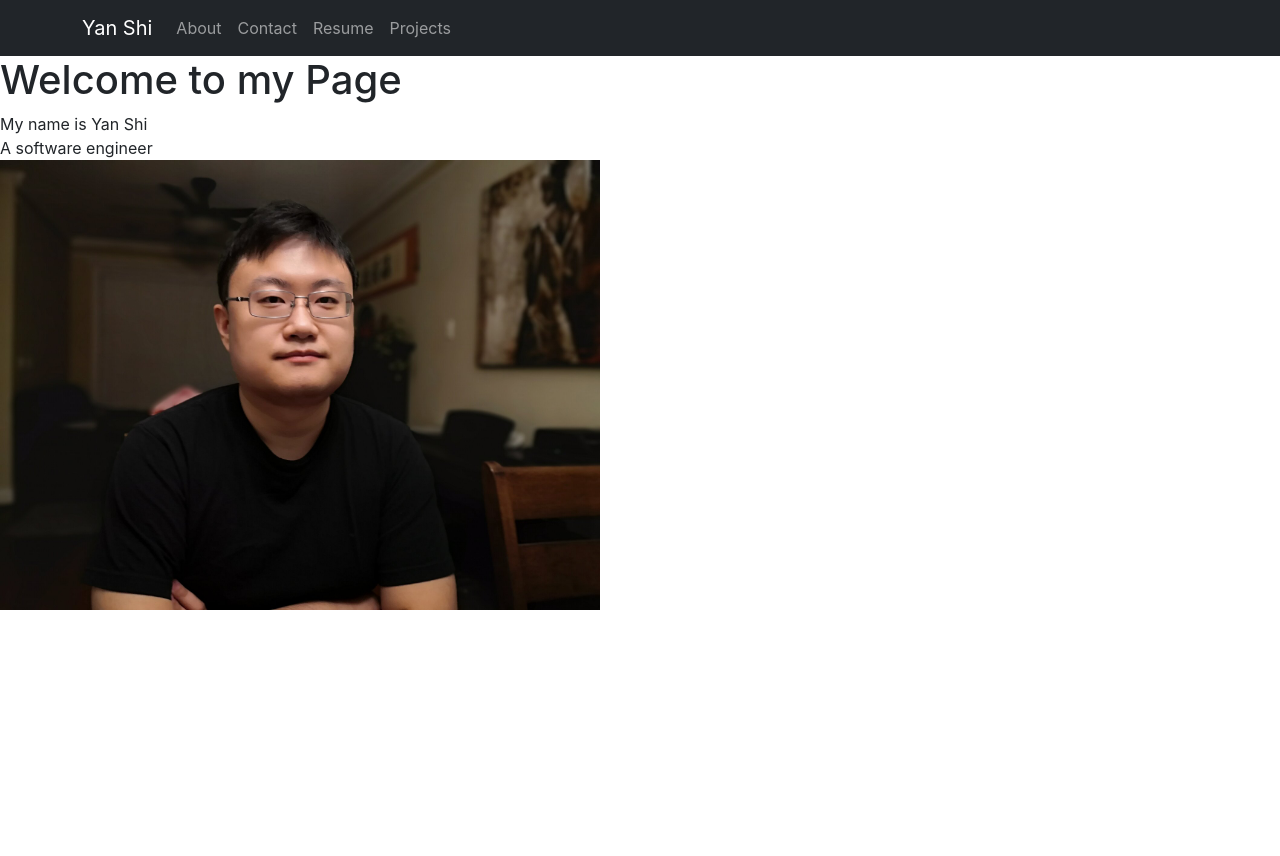
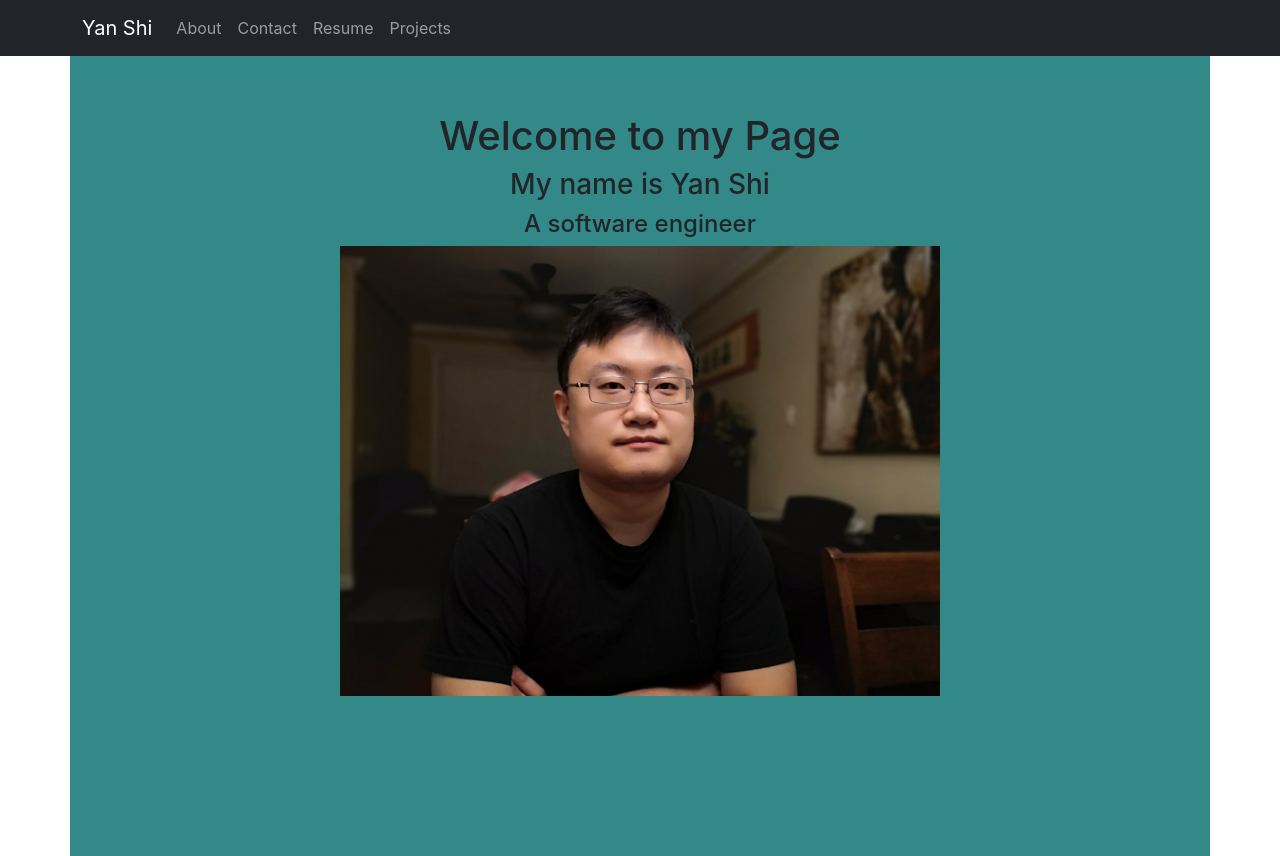
Before and after one commit to leonshiyan/react-portfolio, a React (Create React App) app: page / in a window 1280 px wide. Before the commit the page ends 800 px from the top, so only its background shows below. Built offline with nearby package versions, Linux system fonts and the light colour scheme.

Commit message:
index page style

```diff
--- a/src/App.css
+++ b/src/App.css
@@ -41,3 +41,9 @@ img{
   width: 600px;
   height: auto;
 }
+
+h1, h3, h4, img ,p{
+  text-align: center;
+  display: block;
+  margin: 0 auto;
+}
--- a/src/components/NavBar.jsx
+++ b/src/components/NavBar.jsx
@@ -1,4 +1,3 @@
-import { Link } from "react-router-dom"
 import Container from 'react-bootstrap/Container';
 import Nav from 'react-bootstrap/Nav';
 import Navbar from 'react-bootstrap/Navbar';
--- a/src/pages/Home.jsx
+++ b/src/pages/Home.jsx
@@ -1,17 +1,21 @@
 import NavBar from "../components/NavBar"
+import { Container, Row, Col } from 'react-bootstrap'
+import Image from 'react-bootstrap/Image'
 
 const Home = (props) => {
   return (
     <>
       <NavBar />
-      <h1>Welcome to my Page</h1>
-      <div>
-        <div>My name is Yan Shi</div>
-        <div>A software engineer</div>
-        <div>
-          <img src="pics/rsz_mypic.jpg" alt="mypicture" width="600" height="450"/>
-        </div>
-      </div>
+      <Container fluid="md" style={{ backgroundColor: "#388", width: "100vw" ,height : "100vh"}}>
+      <Row>
+        <Col className="my-5">
+            <h1 className="my-2">Welcome to my Page</h1>
+            <h3 className="my-2">My name is Yan Shi</h3>
+            <h4 className="my-2">A software engineer</h4>
+            <Image src="pics/rsz_mypic.jpg" alt="mypicture" />
+        </Col>
+      </Row>
+      </Container>
     </>
   )
 }
```
